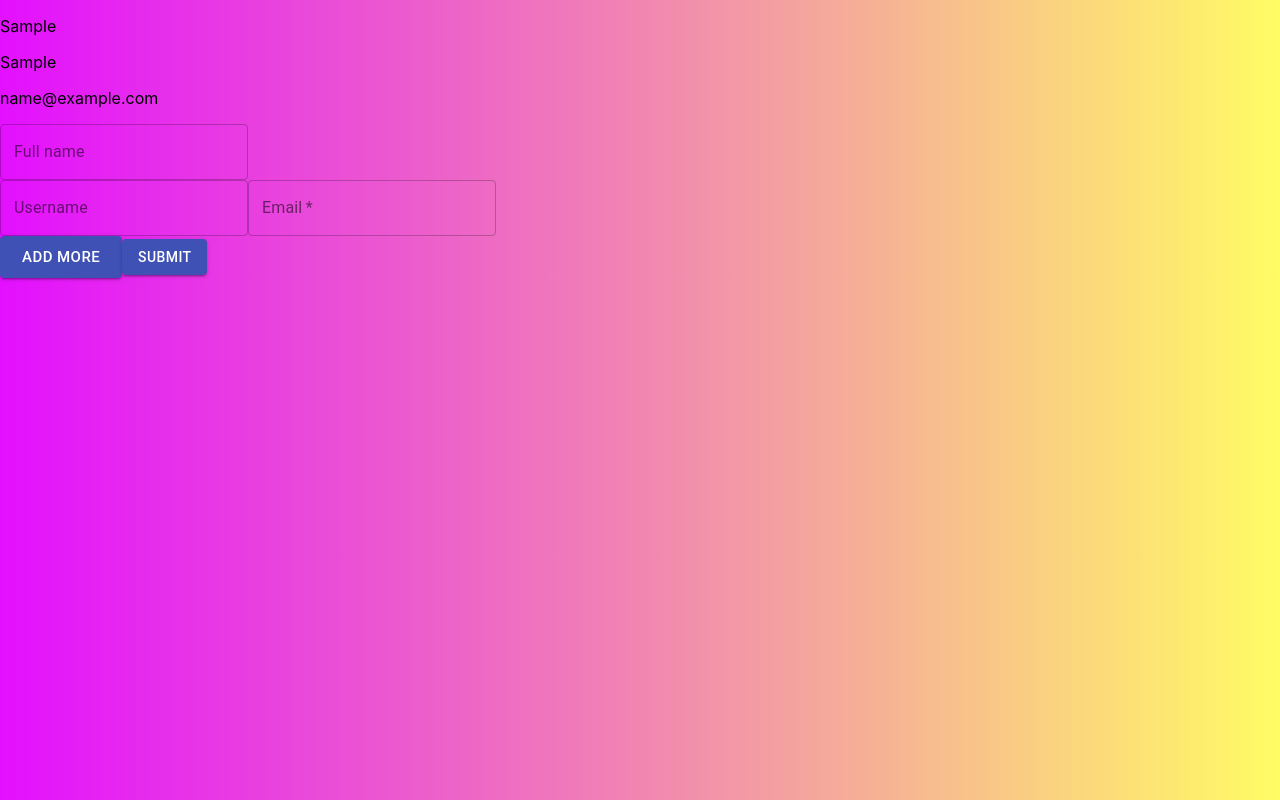
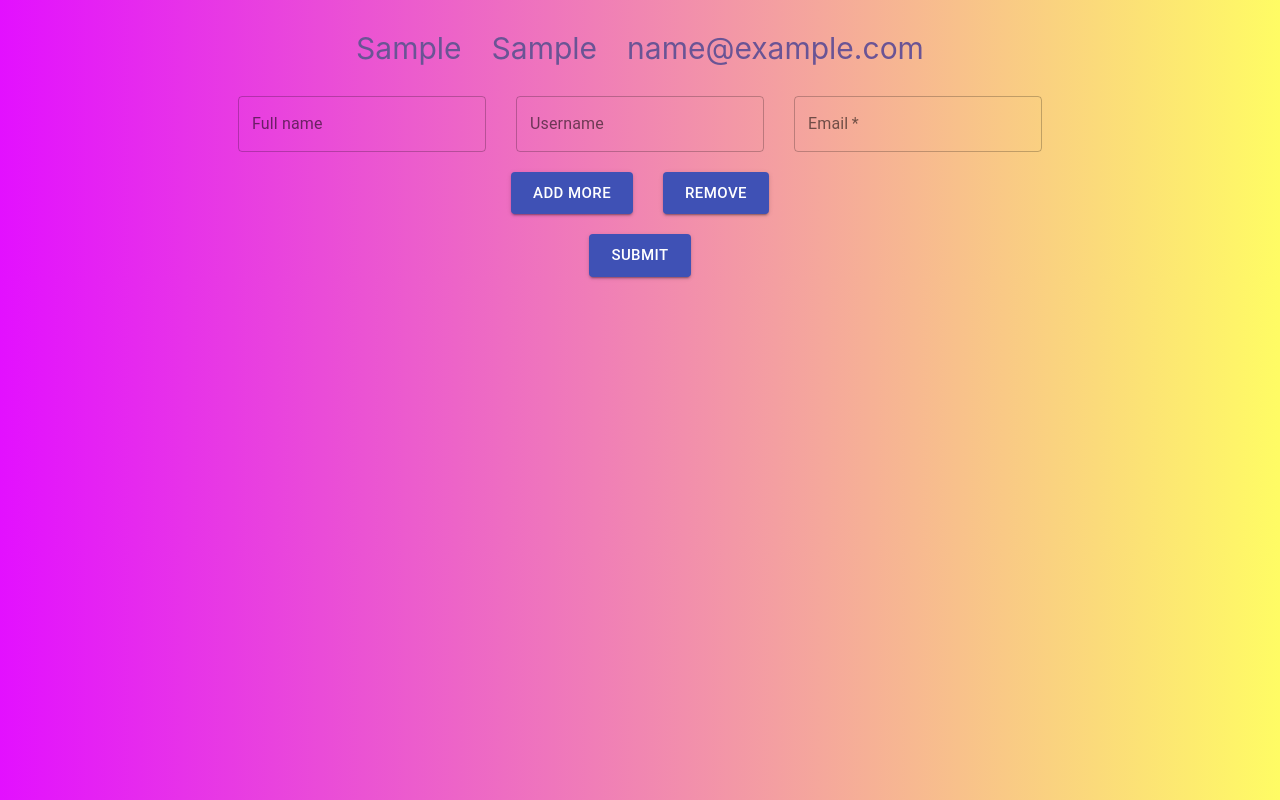
Before and after one commit to prashantbharati/showarts, a React (Create React App) app: page / in a window 1280 px wide. Both pictures are taken after typing "Sample", "Sample", "name@example.com" into the empty fields and a click on the button "ADD MORE". Built offline with nearby package versions, Linux system fonts and the light colour scheme.

Commit message:
styles for home done

```diff
--- a/src/components/Home/Home.js
+++ b/src/components/Home/Home.js
@@ -57,17 +57,17 @@ export const Home = ({ posts, setPosts }) => {
 
   return (
     <div>
-      <div>
       {posts.map((post) => (
-          <div>
-            <p>{post.fullname}</p>
-            <p>{post.username}</p>
-            <p>{post.email}</p>
+        <div className={classes.form}>
+          <p className={classes.formitem}>{post.fullname}</p>
+
+          <p className={classes.formitem}>{post.username}</p>
+          <p className={classes.formitem}>{post.email}</p>
         </div>
       ))}
-      </div>
 
       <form onSubmit={handleSubmit}>
+        <div className={classes.form}>
           <TextField
             name="fullname"
             variant="outlined"
@@ -77,8 +77,6 @@ export const Home = ({ posts, setPosts }) => {
               setPostData({ ...postData, fullname: e.target.value })
             }
           />
-        <div style={{ fontSize: 12, color: "red" }}>{postData.nameError}</div>
-
           <TextField
             name="username"
             variant="outlined"
@@ -94,15 +92,39 @@ export const Home = ({ posts, setPosts }) => {
             variant="outlined"
             label="Email"
             value={postData.email}
-          onChange={(e) => setPostData({ ...postData, email: e.target.value })}
+            onChange={(e) =>
+              setPostData({ ...postData, email: e.target.value })
+            }
           />
+        </div>
+        <div style={{ fontSize: 12, color: "red" }}>{postData.nameError}</div>
         <div style={{ fontSize: 12, color: "red" }}>{postData.emailError}</div>
-        <Button variant="contained" color="primary" size="large" type="submit">
+        <br />
+        <div className={classes.form}>
+          <Button
+            variant="contained"
+            color="primary"
+            size="large"
+            type="submit"
+          >
             Add More
           </Button>
-        <Button component={Link} to="/next" variant="contained" color="primary">
+          <Button variant="contained" color="primary" size="large">
+            Remove
+          </Button>
+        </div>
+        <br />
+        <div className={classes.form}>
+          <Button
+            component={Link}
+            to="/next"
+            variant="contained"
+            color="primary"
+            size="large"
+          >
             Submit
           </Button>
+        </div>
       </form>
     </div>
   );
--- a/src/components/Home/styles.js
+++ b/src/components/Home/styles.js
@@ -15,11 +15,18 @@ export default makeStyles((theme) => ({
   },
   avatar: {
     margin: theme.spacing(1),
-    backgroundColor: theme.palette.secondary.main,
   },
   form: {
-    width: "100%", // Fix IE 11 issue.
-    marginTop: theme.spacing(3),
+    display: "flex",
+    flexDirection: "row",
+    justifyContent: "center",
+    // alignItems: "center",
+
+    gap: "30px",
+  },
+  formitem: {
+    color: "#6A5495",
+    fontSize: "30px",
   },
   submit: {
     margin: theme.spacing(3, 0, 2),
```
Lines whose indentation alone changed are shown as unchanged.
